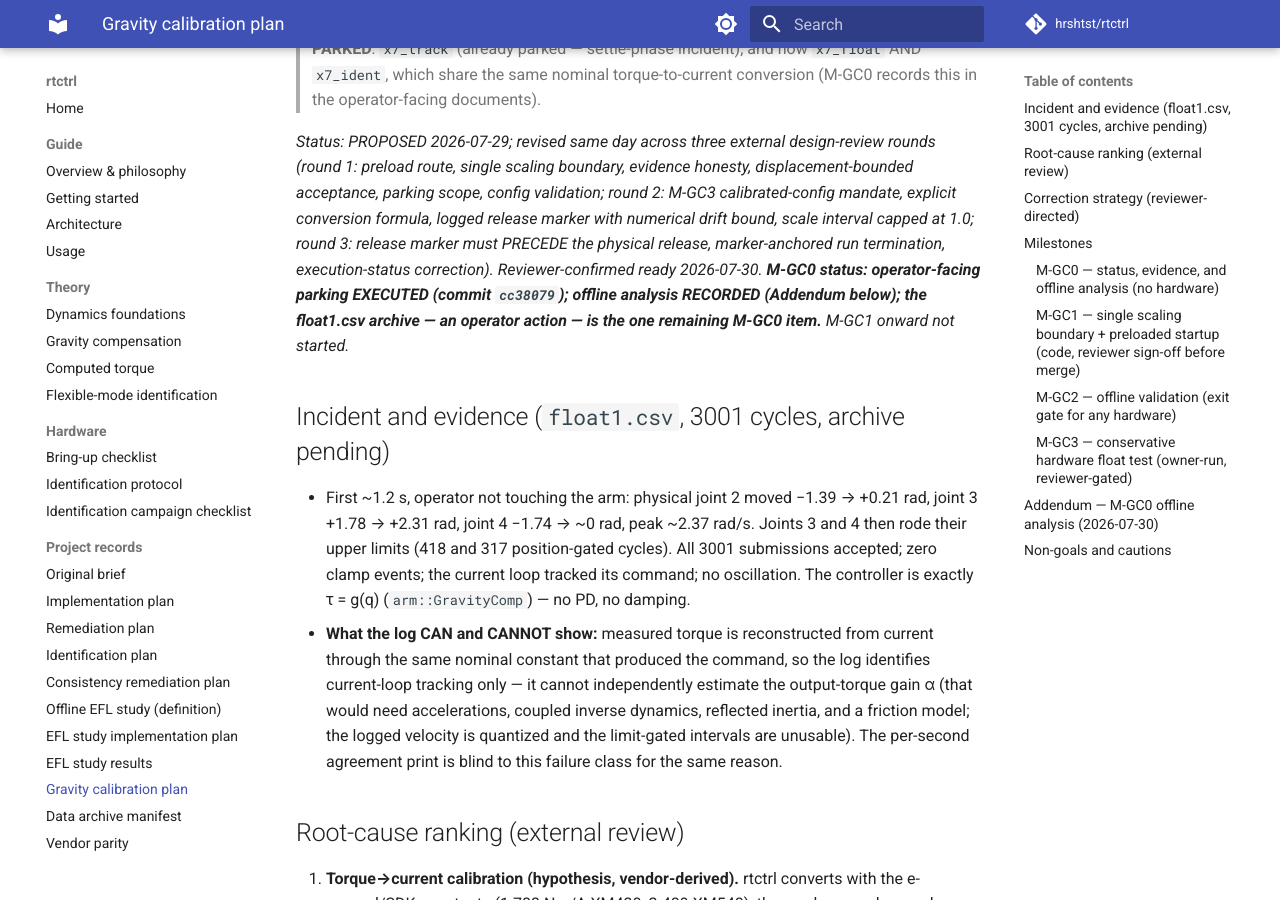
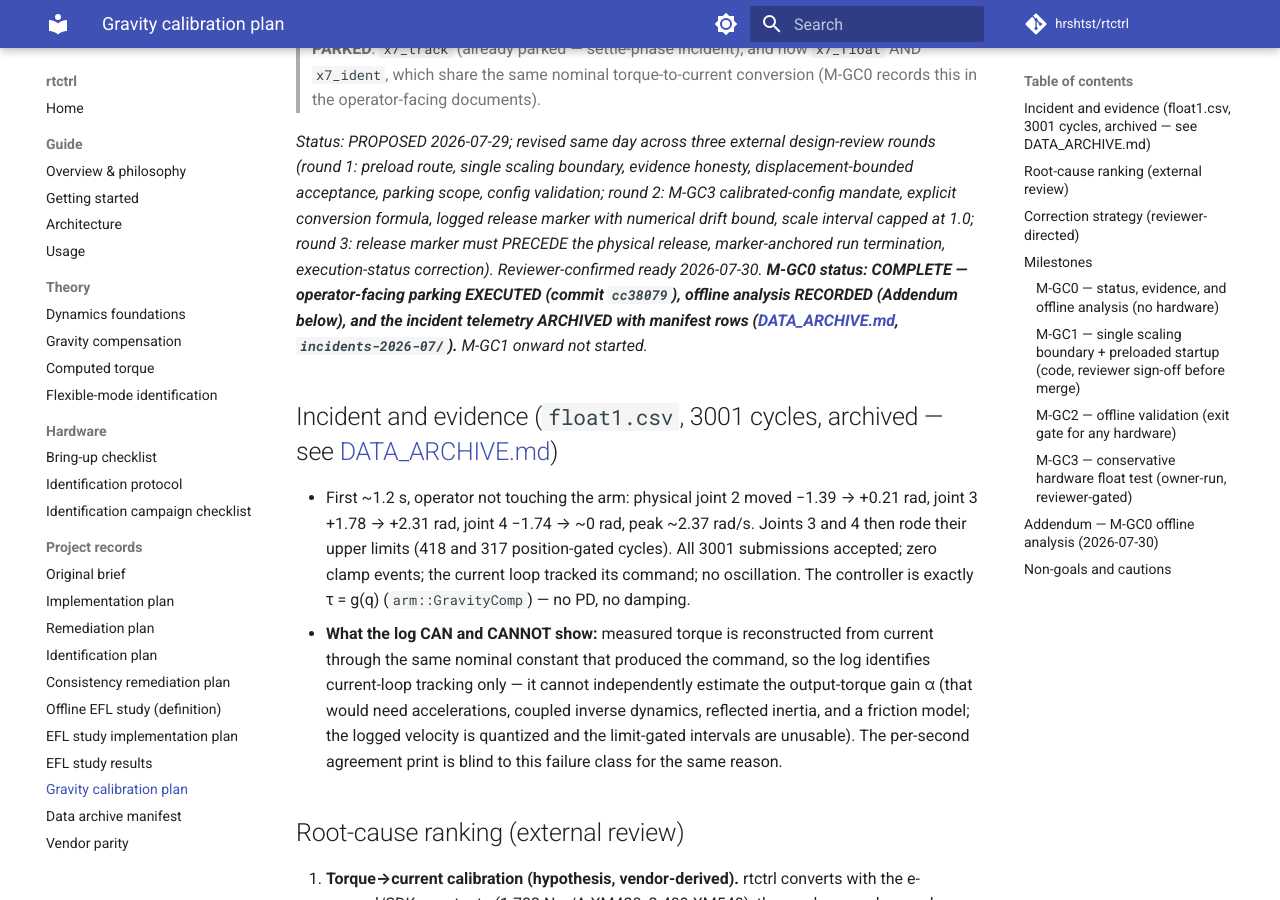
Before and after one commit to hrshtst/rtctrl, an MkDocs documentation site: the page built from docs/GRAVITY_CALIBRATION_PLAN.md, in a window 1280 px wide and 900 px high, scrolled down 390 px. Built offline with MkDocs 1.6.1 and Material for MkDocs 9.7.7, drawn with Linux system fonts in a browser that asks for light colours; comment, search, counter and statistics services are not loaded; some of the changed text lies outside the part shown.

Commit message:
docs: archive the incident telemetry; M-GC0 complete
New manifest section incidents-2026-07/ with SHA-256 rows for the
settle-phase incident (archived as track9.csv/track9.csv.settle —
renamed at archive time to avoid colliding with the M8 track.csv,
continuing the run numbering) and the failed float test
(float1.csv). Every 'archive pending' reference across the bring-up
notice, the theory chapter, the calibration plan, and the x7_track
banner now cites the archived names, and the plan records M-GC0 as
COMPLETE. The archive location itself stays out of tracked files per
the standing rule.

```diff
--- a/docs/GRAVITY_CALIBRATION_PLAN.md
+++ b/docs/GRAVITY_CALIBRATION_PLAN.md
@@ -24,12 +24,13 @@ explicit conversion formula, logged release marker with numerical
 drift bound, scale interval capped at 1.0; round 3: release marker
 must PRECEDE the physical release, marker-anchored run termination,
 execution-status correction). Reviewer-confirmed ready 2026-07-30.
-**M-GC0 status: operator-facing parking EXECUTED (commit `cc38079`);
-offline analysis RECORDED (Addendum below); the float1.csv archive —
-an operator action — is the one remaining M-GC0 item.** M-GC1 onward
-not started.*
+**M-GC0 status: COMPLETE — operator-facing parking EXECUTED (commit
+`cc38079`), offline analysis RECORDED (Addendum below), and the
+incident telemetry ARCHIVED with manifest rows
+([DATA_ARCHIVE.md](DATA_ARCHIVE.md), `incidents-2026-07/`).** M-GC1
+onward not started.*
 
-## Incident and evidence (`float1.csv`, 3001 cycles, archive pending)
+## Incident and evidence (`float1.csv`, 3001 cycles, archived — see [DATA_ARCHIVE.md](DATA_ARCHIVE.md))
 
 - First ~1.2 s, operator not touching the arm: physical joint 2 moved
   −1.39 → +0.21 rad, joint 3 +1.78 → +2.31 rad, joint 4 −1.74 →
@@ -261,8 +262,10 @@ physical joint = canonical + 1). The untouched pre-gate interval is
   HYPOTHESES. The earlier M7 float pass is reconciled only as a
   hypothesis (compact posture → smaller gravity torques → any
   residual below breakaway); it is not established by this data.
-- **Archive:** `float1.csv` archive pending (operator action, unique
-  name + manifest row per [DATA_ARCHIVE.md](DATA_ARCHIVE.md)).
+- **Archive:** DONE 2026-07-30 — `float1.csv` (and the settle
+  incident's `track9.csv`/`track9.csv.settle`) carry manifest rows
+  with SHA-256 in [DATA_ARCHIVE.md](DATA_ARCHIVE.md),
+  `incidents-2026-07/` section.
 
 ## Non-goals and cautions
 
```
Also changed, not shown: docs/DATA_ARCHIVE.md (+14 -0 lines), docs/HARDWARE_BRINGUP.md (+4 -2 lines), docs/theory/computed-torque.md (+2 -1 lines), 1 other file.
